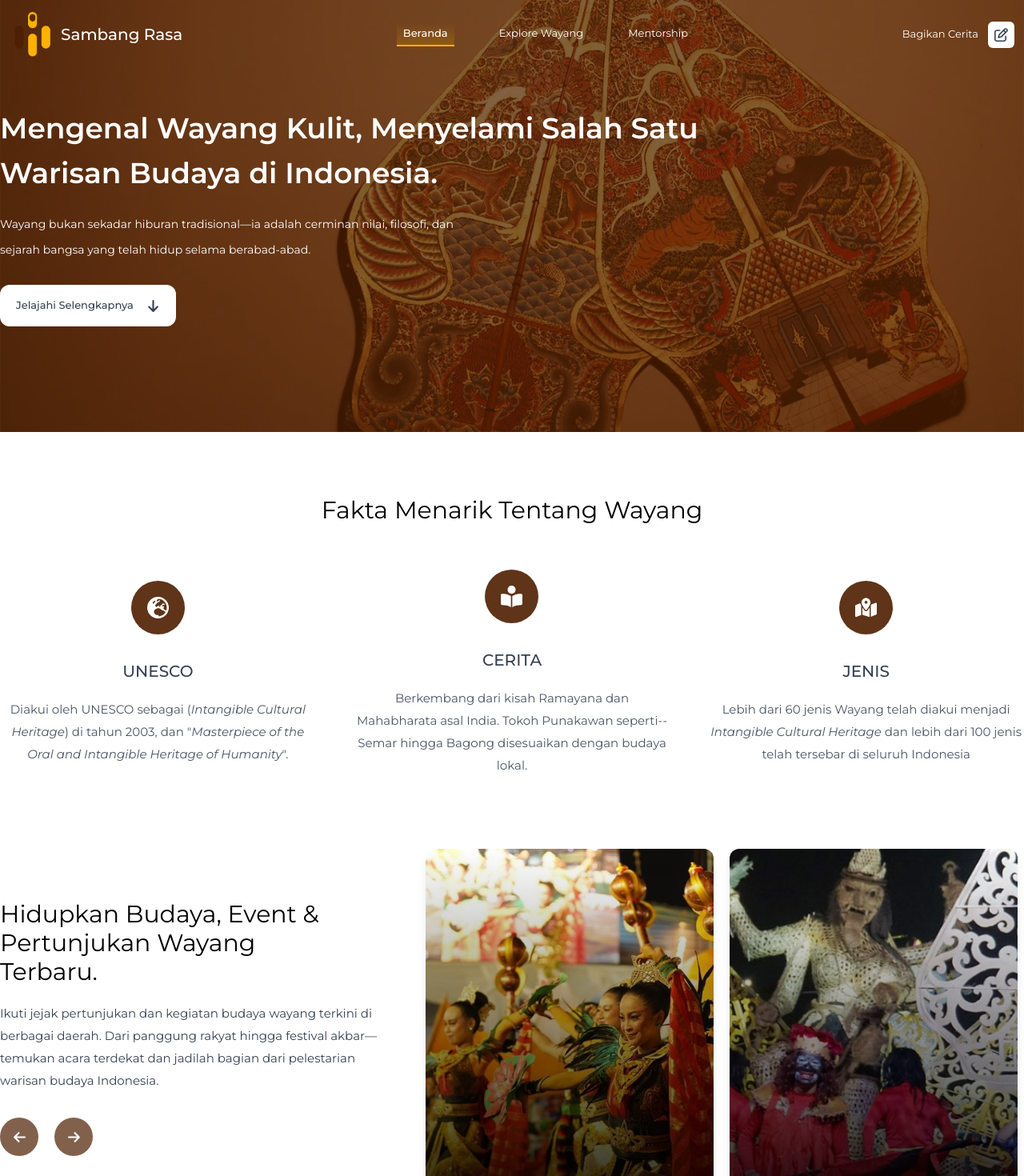
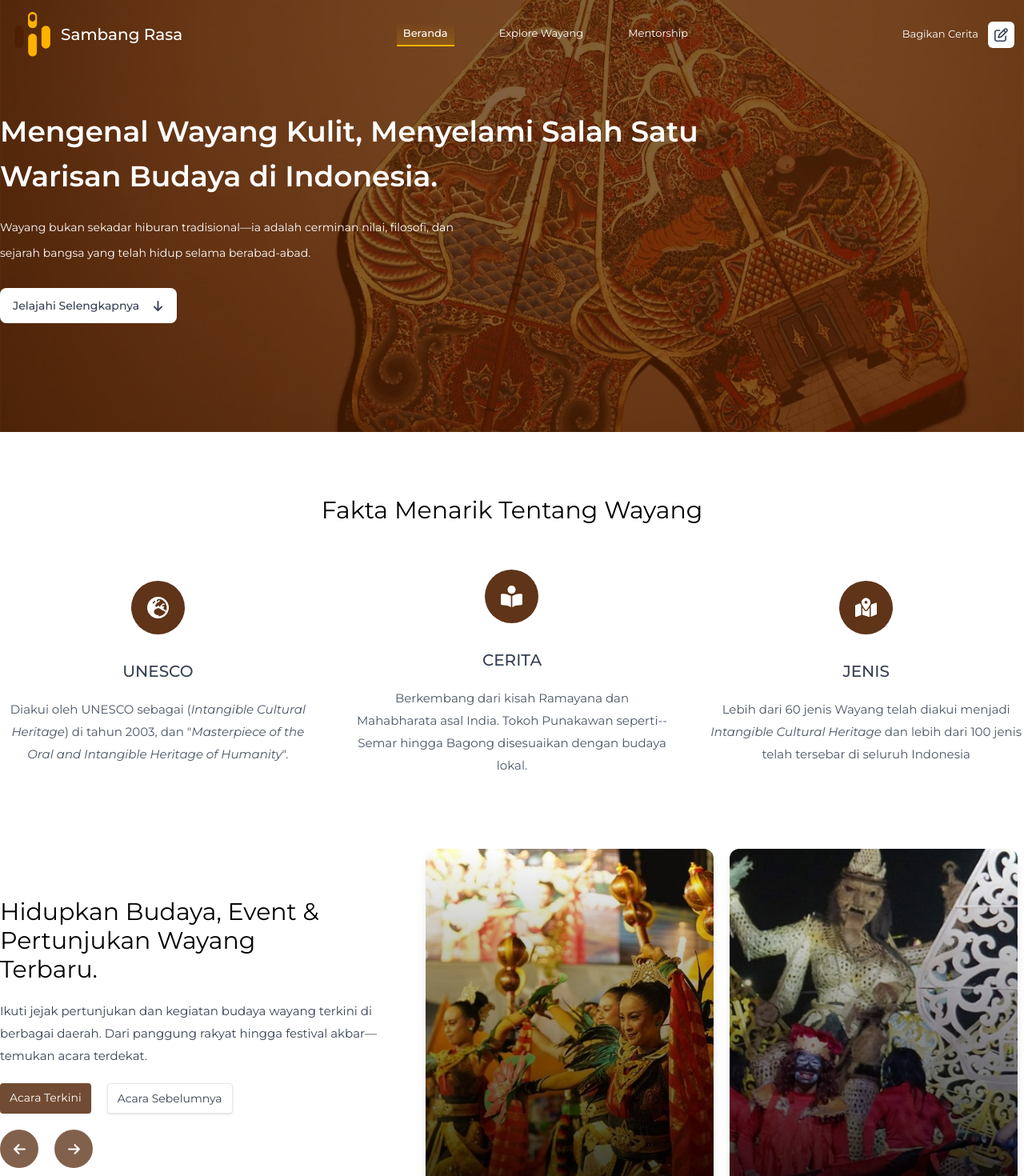
Before and after one commit to nandah4/sambang-rasa, a React (Vite) app: page / in a window 1280 px wide. Shown: the top 1470 px of the page at 80% size. Built offline with nearby package versions, Linux system fonts and the light colour scheme.

Commit message:
feat: adding minor detail of button, and map

```diff
--- a/src/App.jsx
+++ b/src/App.jsx
@@ -5,7 +5,7 @@ import Beranda from "./pages/Beranda";
 import Explore from "./pages/Explore";
 import Mentorship from "./pages/Mentorship";
 import DetailCategory from "./pages/DetailCategory";
-import { createContext, useContext, useState } from "react";
+import { createContext, useState } from "react";
 
 export const DataProvider = createContext(null);
 
--- a/src/components/Header.jsx
+++ b/src/components/Header.jsx
@@ -24,7 +24,7 @@ export default function Header(props) {
 
   return (
     <header
-      className={`w-full h-[86px] fixed z-50 ${
+      className={`w-full h-[86px] fixed z-[2000] ${
         isScroller
           ? "bg-white shadow-sm"
           : props.path == "/reward"
--- a/src/pages/Beranda.jsx
+++ b/src/pages/Beranda.jsx
@@ -89,16 +89,16 @@ const Beranda = () => {
                 berabad-abad.
               </p>
               <div
-                className="bg-white group  px-3 md1:px-5 cursor-pointer py-3 md1:py-4 rounded-md md1:rounded-xl mt-7 gap-x-4 flex items-center"
+                className="bg-white group  px-3 md1:px-4 cursor-pointer py-2 md1:py-3 rounded-md md1:rounded-lg mt-7 gap-x-4 flex items-center"
                 onClick={() =>
                   window.scrollTo({ top: 440, behavior: "smooth" })
                 }
               >
-                <p className="font-montserrat title-color text-[12px] md1:text-[13px] font-medium">
+                <p className="font-montserrat title-color text-[12px] md1:text-sm font-medium">
                   Jelajahi Selengkapnya
                 </p>
                 <FaArrowDown
-                  size={17}
+                  size={15}
                   className=" group-hover:text-[#ffb200] text-gray-700"
                 />
               </div>
@@ -156,10 +156,21 @@ const Beranda = () => {
                 <p className="mt-5 font-montserrat text-[15px] title-color leading-7 pr-8">
                   Ikuti jejak pertunjukan dan kegiatan budaya wayang terkini di
                   berbagai daerah. Dari panggung rakyat hingga festival
-                  akbar—temukan acara terdekat dan jadilah bagian dari
-                  pelestarian warisan budaya Indonesia.
+                  akbar—temukan acara terdekat.
                 </p>
-                <div className="flex gap-x-5 my-8">
+                <div className="flex flex-wrap gap-5 mt-5">
+                  <div className="shadow w-full xs:w-auto cursor-pointer px-3 rounded py-2 bg-[#4E1F00]/80 hover:bg-[#4E1F00] ">
+                    <p className="font-montserrat text-sm text-white">
+                      Acara Terkini
+                    </p>
+                  </div>
+                  <div className="shadow w-full xs:w-auto cursor-pointer px-3 group hover:bg-[#4E1F00] rounded py-2 border border-gray-200 ">
+                    <p className="font-montserrat text-sm group-hover:text-white text-gray-700">
+                      Acara Sebelumnya
+                    </p>
+                  </div>
+                </div>
+                <div className="flex gap-x-5 my-5">
                   <div
                     onClick={() => scroll("left")}
                     className="bg-[#4E1F00]/70 hover:bg-[#4E1F00] cursor-pointer h-12 w-12 rounded-full flex justify-center items-center"
--- a/src/pages/DetailCategory.jsx
+++ b/src/pages/DetailCategory.jsx
@@ -24,7 +24,7 @@ const DetailCategory = () => {
   return (
     <>
       <main>
-        <section className="h-[540px] w-full relative">
+        <section className="h-[400px] w-full relative">
           <div className="bg-[#4E1F00] absolute opacity-60 top-0 left-0 right-0 h-full"></div>
           <img src={data.image} className="w-full h-full object-cover" />
         </section>
--- a/src/pages/Explore.jsx
+++ b/src/pages/Explore.jsx
@@ -15,7 +15,7 @@ const Explore = () => {
   return (
     <>
       <main>
-        <section className="h-[540px] relative">
+        <section className="h-[400px] relative">
           <div className="bg-[#4E1F00] absolute opacity-70 top-0 left-0 right-0 h-full"></div>
           <img src={backgrounImage} className="w-full h-full object-cover" />
           <div className="flex px-3 xl:px-0 items-end max-w-7xl h-full mx-auto absolute bottom-10 left-0 right-0">
--- a/src/pages/Mentorship.jsx
+++ b/src/pages/Mentorship.jsx
@@ -4,6 +4,8 @@ import heroImage from "./../assets/mentorship/hero-mentorship.jpg";
 import { Dropdown } from "../components/ui/Dropdown";
 import { seniPlaces, dataMentorships } from "../data/dataMentorship";
 import { FaAngleLeft, FaAngleRight } from "react-icons/fa6";
+import image1 from "./../assets/mentorship/sanggar_gogon.jpg";
+import "leaflet/dist/leaflet.css";
 
 const Mentorship = () => {
   const [location, setLocation] = useState(null);
@@ -25,7 +27,7 @@ const Mentorship = () => {
   return (
     <>
       <main>
-        <section className="h-[540px] relative">
+        <section className="h-[400px] relative">
           <div className="bg-[#4E1F00] absolute opacity-70 top-0 left-0 right-0 h-full"></div>
           <img src={heroImage} className="w-full h-full object-cover" />
           <div className="flex max-w-7xl items-end mx-auto px-3 xl:px-0 absolute bottom-10 left-0 right-0">
@@ -60,7 +62,7 @@ const Mentorship = () => {
           <div className="grid grid-cols-1 md1:grid-cols-5">
             <div className="md1:col-span-3 md1:pr-5">
               <div>
-                <h2 className="font-montserrat title-color text-xl font-medium mb-3">
+                <h2 className="font-montserrat title-color text-2xl mb-3">
                   {displayedPlace.length} Sanggar Seni Wayang
                 </h2>
                 {displayedPlace.length === 0 ? (
@@ -116,20 +118,34 @@ const Mentorship = () => {
                   : "h-[350px] md1:h-full"
               } w-full md1:col-span-2 md1:mt-0 mt-6 md1:pt-5 md1:pl-7`}
             >
-              <div className="w-full h-full">
+              <h2 className=" md1:hidden text-2xl font-montserrat title-color mb-5">
+                Map Yang Mempermudah Anda
+              </h2>
+              <div className="w-full h-full -z-10">
                 <MapContainer
-                  center={[-7.5555, 110.8]}
+                  center={[-7.5585649, 110.8509434]}
                   zoom={13}
                   style={{
                     width: "100%",
                     height: "100%",
-                    zIndex: -100,
                     position: "relative",
                   }}
                 >
                   <TileLayer url="https://{s}.tile.openstreetmap.org/{z}/{x}/{y}.png" />
-                  <Marker position={[-7.5555, 110.8]}>
-                    <Popup>Sanggar Wayang.</Popup>
+                  <Marker position={[-7.5585649, 110.8509434]}>
+                    <Popup>
+                      <div>
+                        <div className="h-20 w-full bg-amber-50 mb-2">
+                          <img
+                            src={image1}
+                            className="w-full h-full object-cover"
+                          />
+                        </div>
+                        <h1 className="title-color font-montserrat text-sm">
+                          Sanggar Wayang Gogon Surakarta
+                        </h1>
+                      </div>
+                    </Popup>
                   </Marker>
                 </MapContainer>
               </div>
@@ -154,15 +170,15 @@ const Mentorship = () => {
               <div className="h-full flex gap-x-3 mt-5 md1:mt-0">
                 <div
                   onClick={() => scrollSide("left")}
-                  className="p-3 cursor-pointer border border-gray-300 rounded-full"
+                  className="p-3 cursor-pointer group hover:bg-[#4E1F00]/70 border border-gray-300 rounded-full"
                 >
-                  <FaAngleLeft className="text-md " />
+                  <FaAngleLeft className="text-md group-hover:text-white" />
                 </div>
                 <div
                   onClick={() => scrollSide("right")}
-                  className="p-3 cursor-pointer border border-gray-300 rounded-full"
+                  className="p-3 cursor-pointer border group hover:bg-[#4E1F00]/70 border-gray-300 rounded-full"
                 >
-                  <FaAngleRight className="text-md " />
+                  <FaAngleRight className="text-md group-hover:text-white " />
                 </div>
               </div>
             </div>
@@ -175,7 +191,7 @@ const Mentorship = () => {
                 {dataMentorships.map((e) => (
                   <div
                     key={e.id}
-                    className="h-96 w-90 shadow-xs border border-gray-300 rounded-lg overflow-hidden"
+                    className="h-auto w-80 shadow-xs border border-gray-300 rounded-lg overflow-hidden"
                   >
                     <div className="h-70 w-full relative">
                       <div className="absolute left-3 bottom-3 rounded-md px-3 py-2 bg-[#4E1F00] ">
@@ -185,7 +201,7 @@ const Mentorship = () => {
                       </div>
                       <img
                         src={e.image}
-                        className="w-full h-full object-cover"
+                        className="w-full h-full object-center"
                       />
                     </div>
                     <div className="p-4">
```
